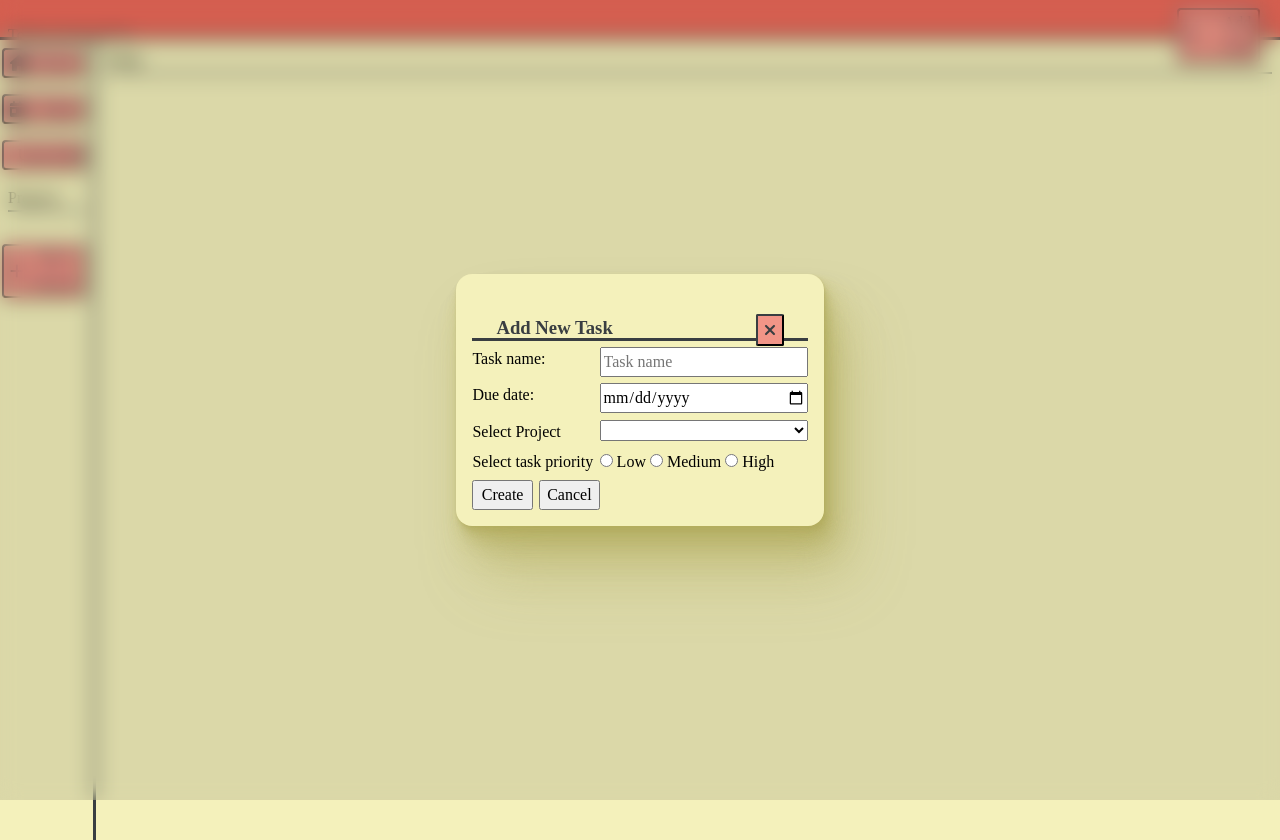
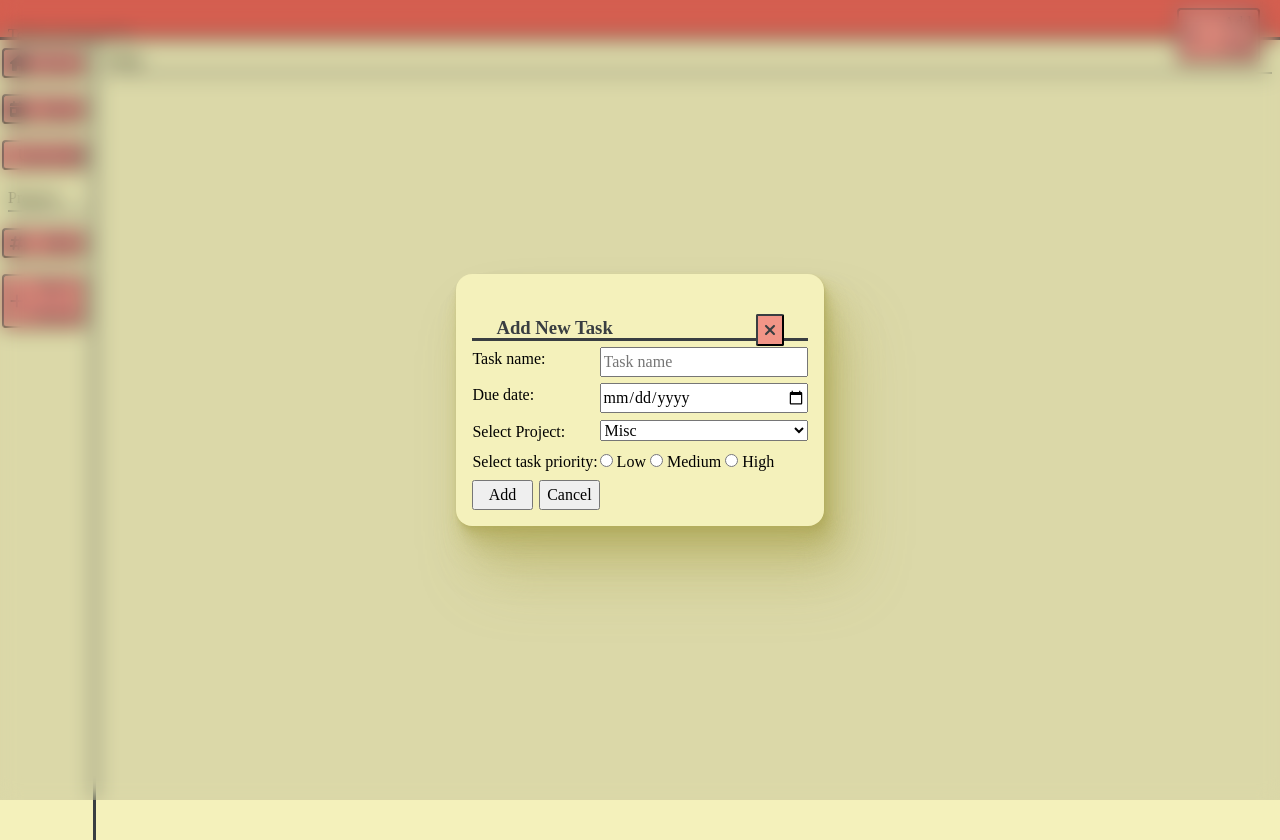
Before and after one commit to abdusali1234/odin-todo-list, a website built with webpack: page src/index.html in a window 1280 px wide. Both pictures are taken after a click on the button "Add Task". Built offline with nearby package versions, Linux system fonts and the light colour scheme.

Commit message:
added functionality to display all projects

```diff
--- a/src/DOMEvents.js
+++ b/src/DOMEvents.js
@@ -19,6 +19,18 @@ class UserInterface {
                 `;
         projectsList.appendChild(project);
     }
+
+    addAllProjectsToForm() {
+        const projectSelectionList = document.getElementById("project-select");
+        projectSelectionList.innerHTML = "";
+        const projects = Array.from(document.getElementById("projects-list").children);
+        projects.forEach(project => {
+            const option = document.createElement("option");
+            option.value = project.textContent || project;
+            option.textContent = project.textContent || project;
+            projectSelectionList.appendChild(option);
+        });
+    }
 }
 
 const DomEvents = () => {
@@ -34,6 +46,7 @@ const DomEvents = () => {
     });
 
     newTaskBtn.addEventListener("click", ()=> {
+        ui.addAllProjectsToForm();
         newTaskDialog.showModal();
     });
 
@@ -52,6 +65,7 @@ const DomEvents = () => {
         ui.addNewProject(project);
         newProjectDialog.close();
         newProjectEntry.reset();
+        ui.addAllProjectsToForm();
     })
 
 
--- a/src/index.html
+++ b/src/index.html
@@ -8,7 +8,7 @@
 <body>
     <header>
         <div class="logo">ToDo Or Not ToDo</div>
-        <button id="add-task-btn" class="sidebar-btn">
+        <button id="add-task-btn" class="sidebar-btn open-dialog">
             <div class="icons"><i class="fas fa-plus"></i></div>
             <div class="sidebar-btn-text">Add Task</div>
         </button>
@@ -28,8 +28,13 @@
                 <div class="sidebar-btn-text">Upcoming</div>
             </button>
             <div class="subheading" id="projects-subheading">Projects</div>
-            <div id="projects-list"></div>
-            <button class="sidebar-btn" id="create-new-project">
+            <div id="projects-list">
+                <button class="sidebar-btn" id="Misc">
+                    <div class="icons"><i class="fa-solid fa-hashtag"></i></div>
+                    <div class="sidebar-btn-text">Misc</div>
+                </button>
+            </div>
+            <button class="sidebar-btn open-dialog" id="create-new-project">
                 <div class="icons"><i class="fas fa-plus"></i></div>
                 <div class="sidebar-btn-text">New Project</div>
             </button>
@@ -49,7 +54,7 @@
                 <input type="text" name="title" id="title" required>
                 <div class="dialog-btn-container">
                     <button type="submit" id="submit-project-entry">Create</button>
-                    <button type="button" id="cancel-project-entry">Cancel</button>
+                    <button type="button" class="close-dialog" id="cancel-project-entry">Cancel</button>
                 </div>
             </form>
         </dialog>
@@ -64,9 +69,9 @@
                 <input type="text" id="title" placeholder="Task name" required>
                 <label for="due-date">Due date:</label>
                 <input type="date" id="due date"  required>
-                <label for="project-select">Select Project</label>
+                <label for="project-select">Select Project:</label>
                 <select id="project-select"></select>
-                <label for="priority-container">Select task priority</label>
+                <label for="priority-container">Select task priority:</label>
                 <div id="priority-container">
                     <input type="radio" id="low-priority" name="priority" value="low" required>
                     <label for="low-priority">Low</label>
@@ -76,8 +81,8 @@
                     <label for="high-priority">High</label>
                 </div>
                 <div class="dialog-btn-container">
-                    <button type="submit" id="submit-project-entry">Create</button>
-                    <button type="button" id="cancel-project-entry">Cancel</button>
+                    <button type="submit" id="submit-task-entry">Add</button>
+                    <button type="button" class="close-dialog" id="cancel-task-entry">Cancel</button>
                 </div>
             </form>
         </dialog>
```
Also changed, not shown: dist/index.html, 1 other file.
